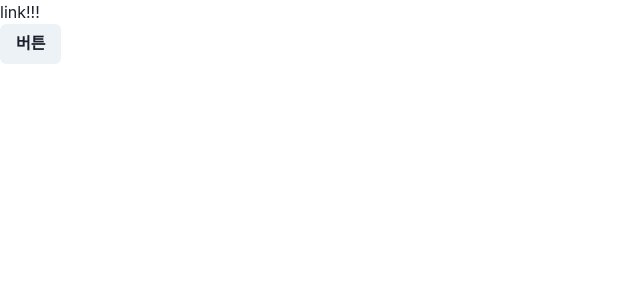
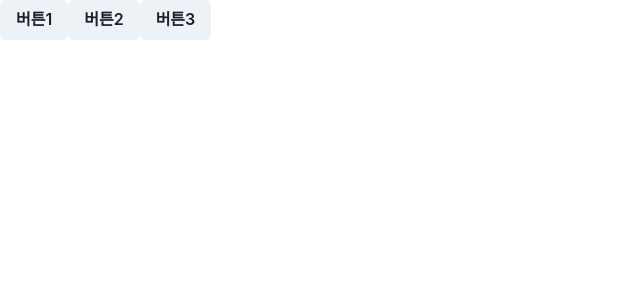
Before and after one commit to jjeongneee/react20231031, a React (Create React App) app: page / in a window 1280 px wide. Shown: the top 300 px of the page, without its empty margins (0-640 px from the left). Built offline with nearby package versions, Linux system fonts and the light colour scheme.

Commit message:
함수명은 handle 이벤트명으로 짓는 관습이 있음

```diff
--- a/src/App.js
+++ b/src/App.js
@@ -1,27 +1,27 @@
 import React from "react";
 import { Button } from "@chakra-ui/react";
 
-function MyComp({ to, someProp }) {
-  someProp();
-  return (
-    <>
-      <div>
-        <a href={to[0]}>link!!!</a>
-      </div>
-      <div>
-        <Button onClick={someProp}>버튼</Button>
-      </div>
-    </>
-  );
-}
+function App(props) {
+  // 함수명 작성 관습
+  // handle 이벤트명
+  function handleClick() {
+    console.log("second");
+  }
 
-function App(props) {
-  function func1() {
-    console.log("func1 실행됨");
+  function handleMouseEnter() {
+    console.log("third");
+  }
+
+  function handleMouseLeave() {
+    console.log("4th");
   }
   return (
     <div>
-      <MyComp to={["https://www.naver.com"]} someProp={func1}></MyComp>
+      <Button onClick={() => console.log("first")}>버튼1</Button>
+      <Button onClick={handleClick}>버튼2</Button>
+      <Button onMouseEnter={handleMouseEnter} onMouseLeave={handleMouseLeave}>
+        버튼3
+      </Button>
     </div>
   );
 }
```
